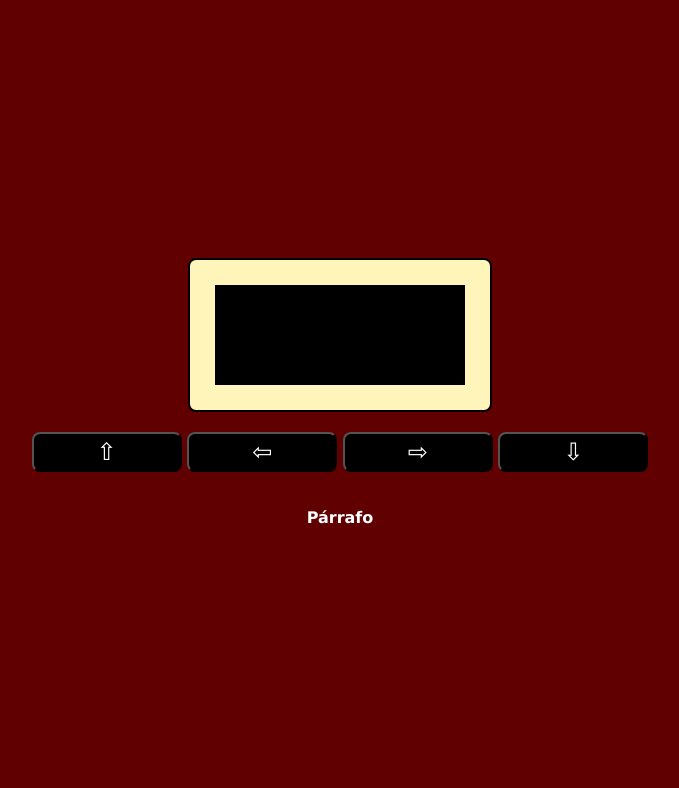
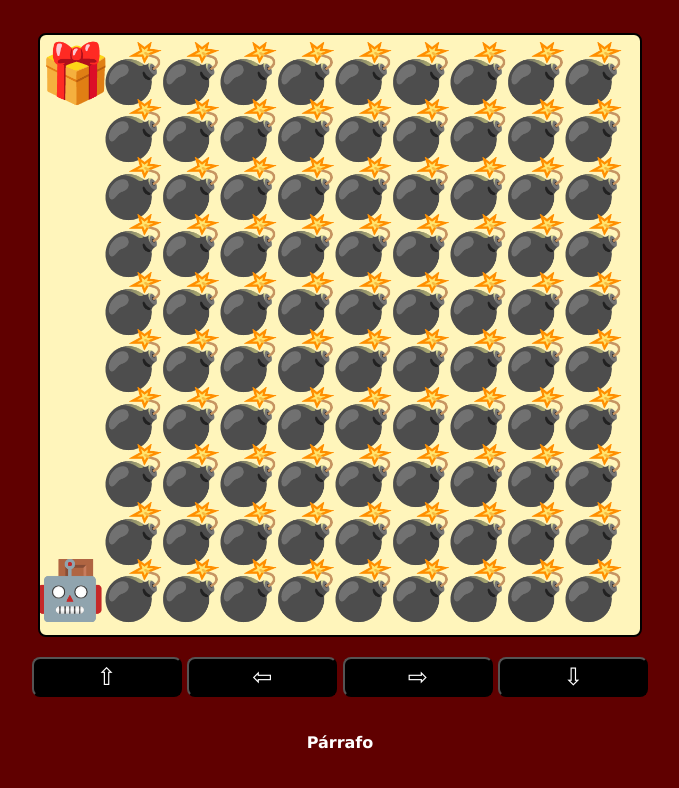
Before and after one commit to keryum/Taller-practico-de-videojuegos-con-javascript, a plain HTML site: page index.html in a window 1280 px wide. Shown: the whole page, without its empty margins (300-979 px from the left). Drawn offline with Linux system fonts and the light colour scheme.

Commit message:
avance hasta detección de colisiones fijas

```diff
--- a/game.js
+++ b/game.js
@@ -1,8 +1,147 @@
 const canvas = document.querySelector('#game');
 const game = canvas.getContext('2d');
 
-window.addEventListener('load', startGame);
+let canvasSize;
+let elementSize;
 
+const playerPosition = {
+    x: undefined,
+    y: undefined,
+};
+const giftPosition = {
+    x: undefined,
+    y: undefined,
+}
+
+window.addEventListener('load', setCanvasSize);
+window.addEventListener('resize', setCanvasSize);
+
+function setCanvasSize() {
+    if (window.innerHeight >= window.innerWidth) {
+        canvasSize = window.innerWidth*0.75;
+    } else if (window.innerHeight < window.innerWidth) {
+        canvasSize = (window.innerHeight*0.75);
+    }
+
+    canvas.setAttribute('width', canvasSize)
+    canvas.setAttribute('height', canvasSize)
+
+    if (window.innerHeight >= window.innerWidth) {
+        elementSize = (canvasSize/10)-2.0;
+    } else if (window.innerHeight < window.innerWidth) {
+        elementSize = (canvasSize/10)-2.5
+    }
+
+    startGame();
+}
 function startGame() {
-    game.fillRect(25,25,250,100);
+    game.font = elementSize + 'px Verdana';
+    game.textAlign = '';
+
+    const map = maps[0];
+    const mapRows = map.trim().split('\n')
+    const mapRowCols = mapRows.map(row => row.trim().split(''))
+
+    game.clearRect(0,0,canvasSize,canvasSize)
+
+    mapRowCols.forEach((row, rowI) => {
+        row.forEach((col, colI) => {
+            const emoji = emojis[col]
+            const posX = elementSize*colI;
+            const posY = (elementSize)*(rowI+1)
+
+            if (col == 'O') {
+                if(!playerPosition.x && !playerPosition.y) {
+                    playerPosition.x = posX-6;
+                    playerPosition.y = posY;
+                }
+            } else if (col == 'I') {
+                giftPosition.x = posX;
+                giftPosition.y = posY;
+            }
+
+            game.fillText(emoji, posX, posY)
+        })
+    });
+
+    movePlayer();
 }
+
+function movePlayer() {
+    const giftCollisionX = (playerPosition.x.toFixed(1) == giftPosition.x.toFixed(1)-6)
+    const giftCollisionY = ((playerPosition.y.toFixed(1)) == giftPosition.y.toFixed(1))
+    if (giftCollisionX && giftCollisionY) {
+        console.log('Chocaste')
+    }
+    game.fillText(emojis['PLAYER'], playerPosition.x, playerPosition.y);
+}
+
+const btnUp = document.querySelector('#up')
+const btnLeft = document.querySelector('#left')
+const btnRight = document.querySelector('#right')
+const btnDown = document.querySelector('#down')
+
+
+btnUp.addEventListener("click", moveUp);
+btnLeft.addEventListener("click", moveLeft);
+btnRight.addEventListener("click", moveRight);
+btnDown.addEventListener("click", moveDown);
+
+window.addEventListener("keydown", (e) => {
+    let tecla = e.key;
+
+    switch (tecla) {
+    case "ArrowUp":
+    case "w":
+        moveUp();
+        break;
+
+    case "ArrowDown":
+    case "s":
+        moveDown();
+        break;
+
+    case "a":
+    case "ArrowLeft":
+        moveLeft();
+        break;
+
+    case "d":
+    case "ArrowRight":
+    moveRight();
+        break;
+
+    default:
+        break;
+    }
+});
+
+function moveUp() {
+    if(Math.floor(playerPosition.y) > elementSize){
+        playerPosition.y = (playerPosition.y - elementSize)
+        startGame()
+    }
+}
+
+function moveLeft() {
+    if(Math.floor(playerPosition.x) > 0){
+        playerPosition.x = (playerPosition.x - elementSize)
+        startGame()
+    }
+    console.log("Me movere hacia izq");
+}
+
+function moveRight() {
+    if(Math.floor(playerPosition.x) < canvasSize-(elementSize*2)){
+        playerPosition.x = (playerPosition.x + elementSize)
+        startGame()
+    }
+    console.log("Me movere hacia derecha");
+}
+
+function moveDown() {
+    if(Math.floor(playerPosition.y) < (canvasSize-elementSize)){
+        playerPosition.y = (playerPosition.y + elementSize)
+        startGame()
+    }
+}
--- a/index.html
+++ b/index.html
@@ -14,7 +14,7 @@
         <div class="buttons-container">
             <button id="up">⇧</button>
             <button id="left">⇦</button>
-            <button id="rigth">⇨</button>
+            <button id="right">⇨</button>
             <button id="down">⇩</button>
         </div>
         <div class="messages">
--- a/maps.js
+++ b/maps.js
@@ -0,0 +1,50 @@
+// El final de cada nivel debe ser el inicio del siguiente
+
+const emojis = {
+    '-': ' ',
+    'O': '🚪',
+    'X': '💣',
+    'I': '🎁',
+    'PLAYER': '🤖',
+    'BOMB_COLLISION': '💥',
+    'GAME_OVER': '💀',
+    'WIN': '🏆',
+};
+
+const maps = [];
+maps.push(`
+    IXXXXXXXXX
+    -XXXXXXXXX
+    -XXXXXXXXX
+    -XXXXXXXXX
+    -XXXXXXXXX
+    -XXXXXXXXX
+    -XXXXXXXXX
+    -XXXXXXXXX
+    -XXXXXXXXX
+    OXXXXXXXXX
+`);
+maps.push(`
+    O--XXXXXXX
+    X--XXXXXXX
+    XX----XXXX
+    X--XX-XXXX
+    X-XXX--XXX
+    X-XXXX-XXX
+    XX--XX--XX
+    XX--XXX-XX
+    XXXX---IXX
+    XXXXXXXXXX
+`);
+maps.push(`
+    I-----XXXX
+    XXXXX-XXXX
+    XX----XXXX
+    XX-XXXXXXX
+    XX-----XXX
+    XXXXXX-XXX
+    XX-----XXX
+    XX-XXXXXXX
+    XX-----OXX
+    XXXXXXXXXX
+`);
```
